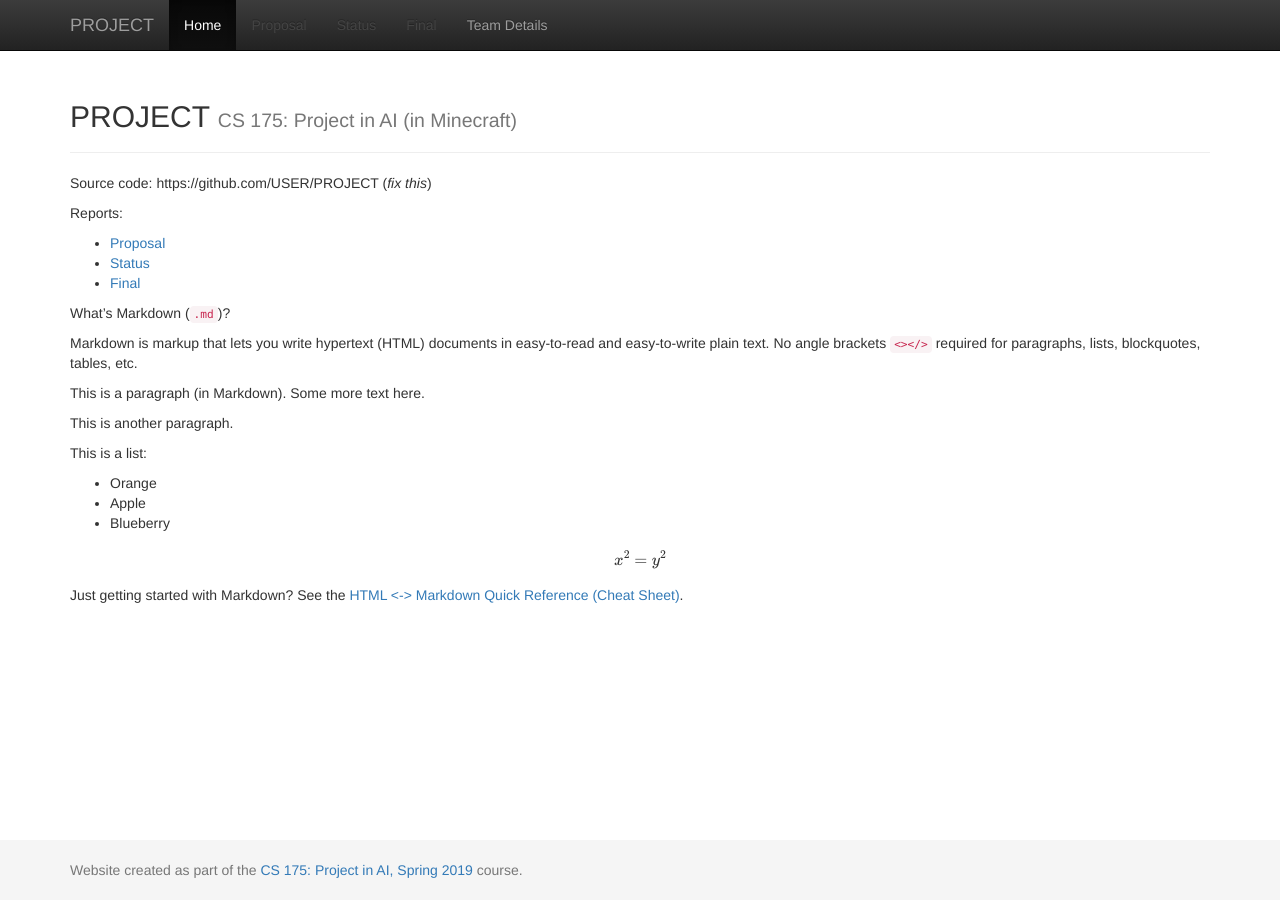
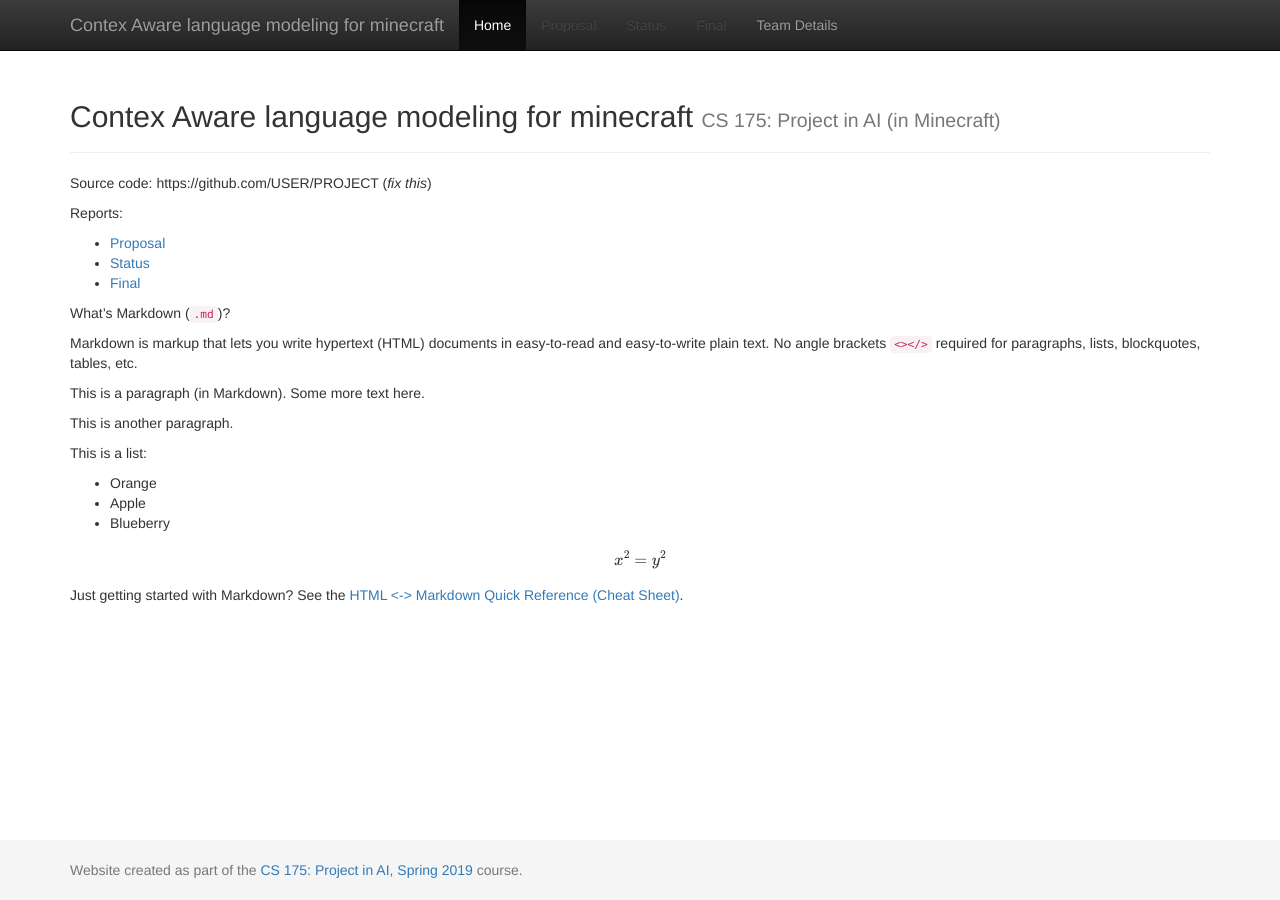
Before and after one commit to bihaox/CALM, a Jekyll site: the page built from docs/index.md, in a window 1280 px wide. Built offline with Jekyll 4.4.1, drawn with Linux system fonts in a browser that asks for light colours; formulas are drawn with MathJax 3.

Commit message:
Update _config.yml

```diff
--- a/docs/_config.yml
+++ b/docs/_config.yml
@@ -1,7 +1,7 @@
 ###########
 # site.title
 
-title:    'PROJECT'
+title:    'Contex Aware language modeling for minecraft'
 subtitle: 'CS 175: Project in AI (in Minecraft)'
 
 
```
